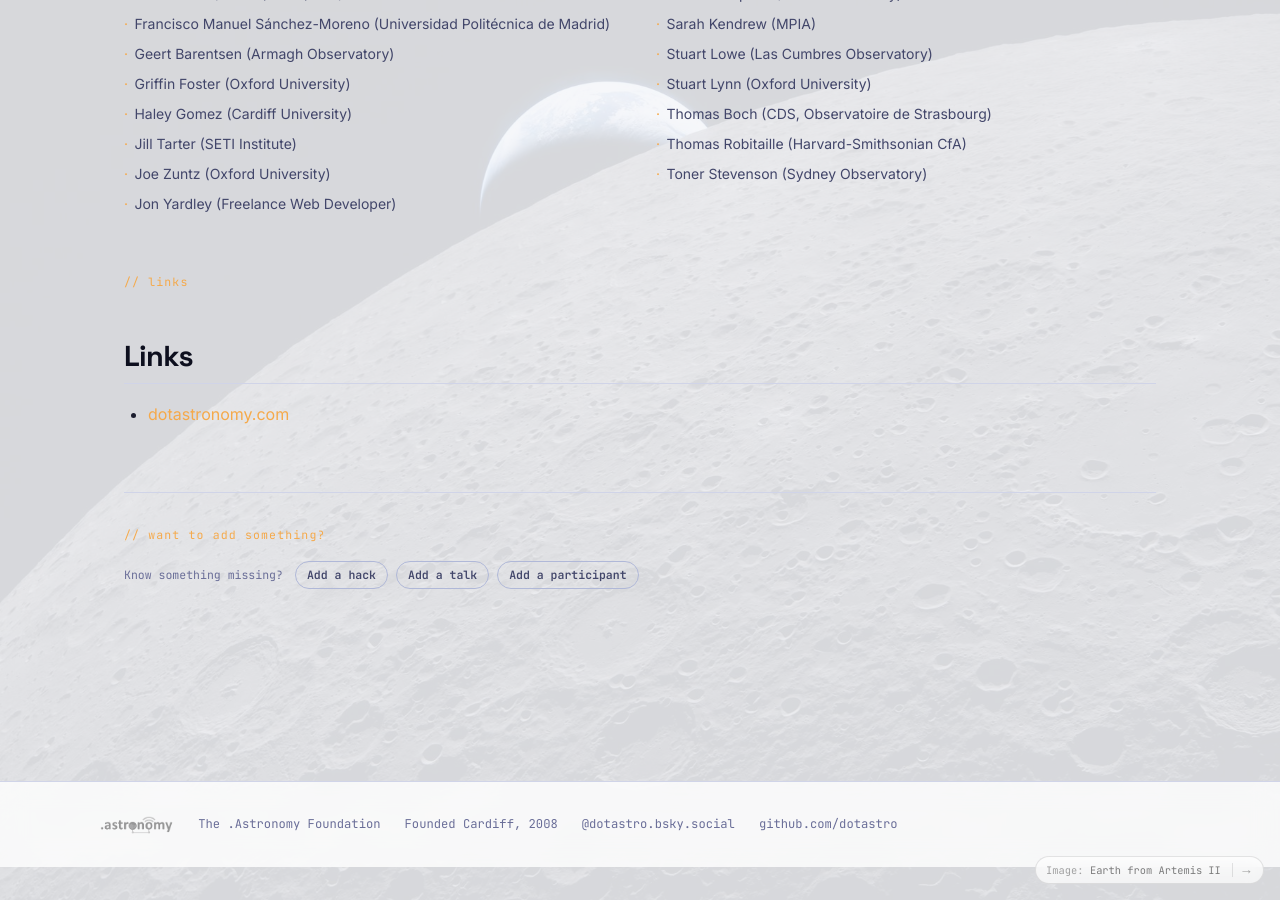
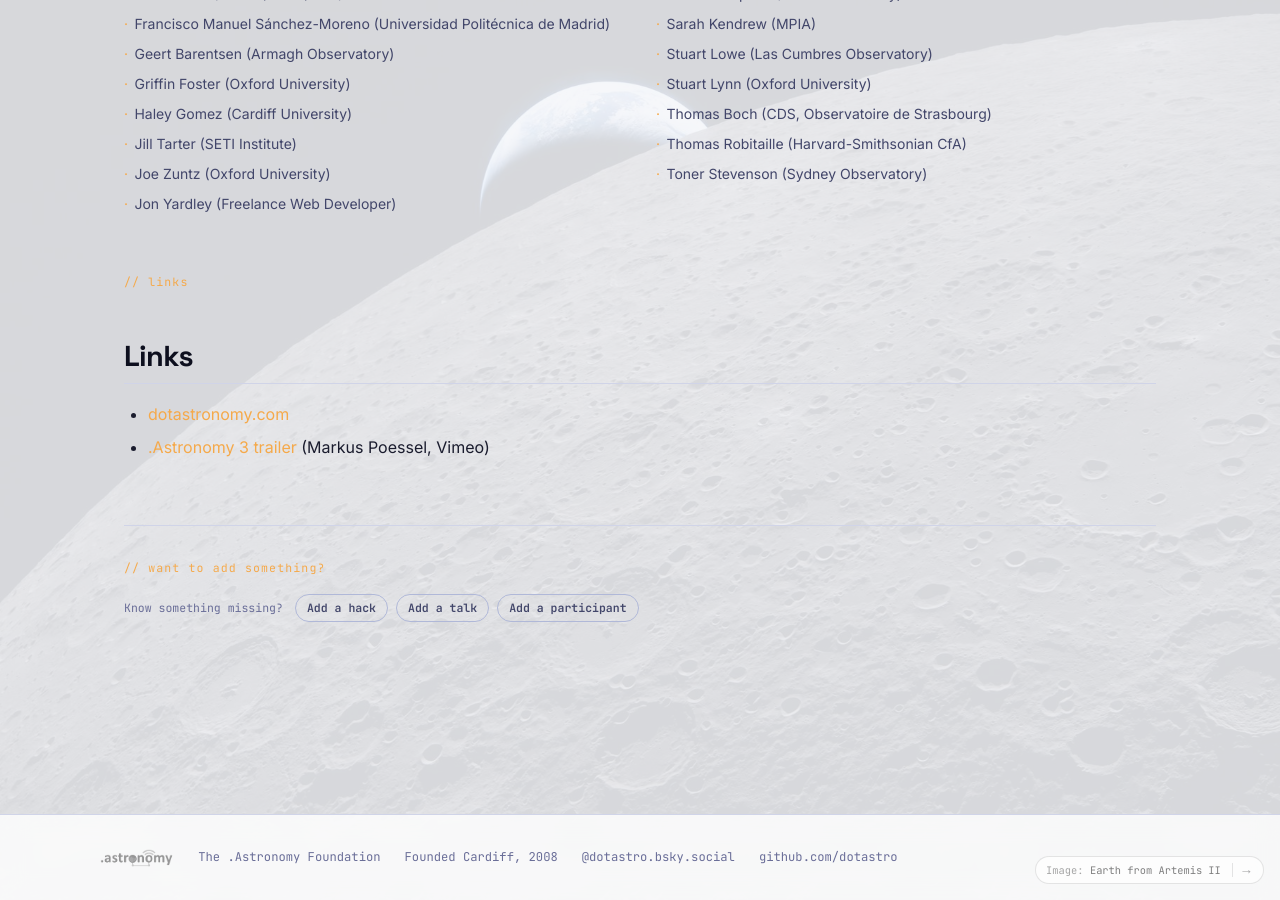
Before and after one commit to dotastro/dotastrosite, a Jekyll site: the page built from events/three/index.md, in a window 1280 px wide and 900 px high, scrolled down 3426 px. Built offline with Jekyll 4.4.1, drawn with Linux system fonts in a browser that asks for light colours.

Commit message:
.Astronomy 3: add conference trailer link (Vimeo, Markus Poessel)

```diff
--- a/events/three/index.md
+++ b/events/three/index.md
@@ -141,6 +141,7 @@
 ## Links {#links}
 
 - [dotastronomy.com](https://www.dotastronomy.com/three)
+- [.Astronomy 3 trailer](https://vimeo.com/22025233) (Markus Poessel, Vimeo)
 
 
 <div class="contribute-section" data-event=".Astronomy 3">
```
